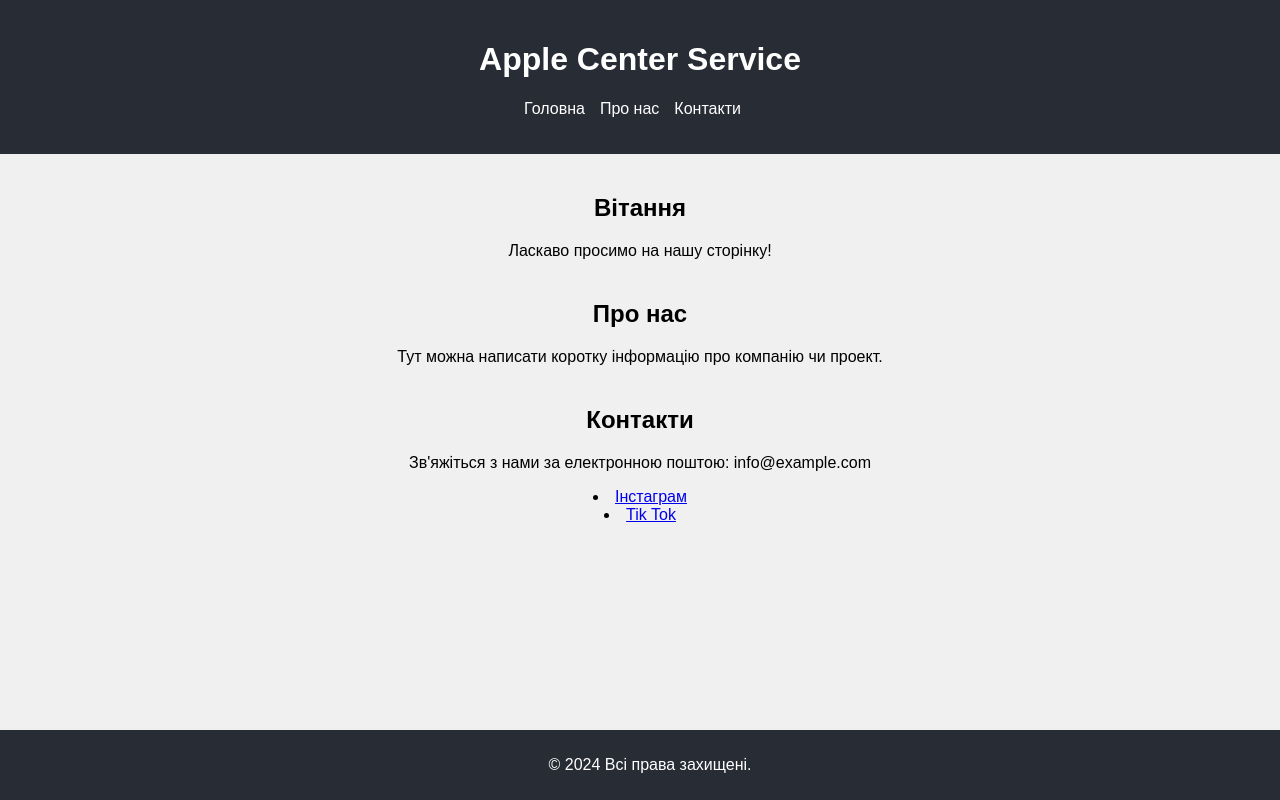
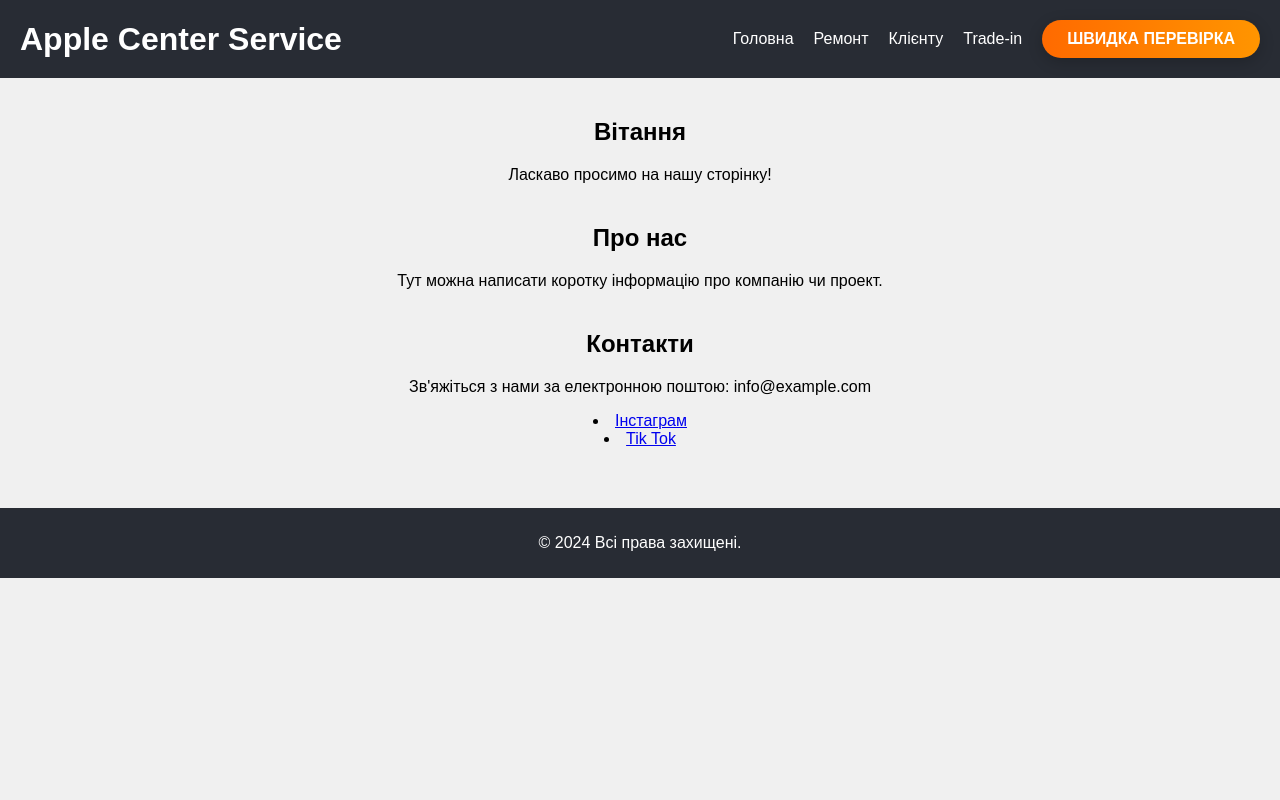
Before and after one commit to tkachenkoandrusha/web-proj, a React (Create React App) app: page / in a window 1280 px wide. Built offline with nearby package versions, Linux system fonts and the light colour scheme.

Commit message:
Кнопка Швидка пеервірка та стилізація

```diff
--- a/package.json
+++ b/package.json
@@ -6,6 +6,7 @@
     "@testing-library/jest-dom": "^5.17.0",
     "@testing-library/react": "^13.4.0",
     "@testing-library/user-event": "^13.5.0",
+    "font-awesome": "^4.7.0",
     "react": "^18.3.1",
     "react-dom": "^18.3.1",
     "react-scripts": "5.0.1",
@@ -34,5 +35,8 @@
       "last 1 firefox version",
       "last 1 safari version"
     ]
+  },
+  "devDependencies": {
+    "@babel/plugin-proposal-private-property-in-object": "^7.21.11"
   }
 }
--- a/src/App.css
+++ b/src/App.css
@@ -1,14 +1,18 @@
-@media (max-width: 600px) {
-  nav ul li {
-    display: block;
-    margin: 10px 0;
-  }
-}
-
+/* Основні стилі */
 body {
   margin: 0;
   font-family: Arial, sans-serif;
   background-color: #f0f0f0;
+  display: flex;
+  flex-direction: column;
+  height: 100%;
+  width: 100%;
+  overflow-x: hidden; /* Видаляємо горизонтальні повзунки */
+}
+
+html {
+  height: 100%;
+  width: 100%;
 }
 
 .App {
@@ -16,28 +20,47 @@
 }
 
 .App-header {
+  display: flex; /* Використовуємо flexbox для вирівнювання заголовка і меню в один рядок */
+  justify-content: space-between; /* Розташовуємо заголовок і меню по краях */
+  align-items: center; /* Вирівнюємо елементи по вертикалі */
   background-color: #282c34;
   padding: 20px;
   color: white;
 }
 
+.App-header h1 {
+  margin: 0; /* Видаляємо відступи у заголовка */
+}
+
 nav ul {
-  list-style-type: none;
+  list-style-type: none; /* Видаляємо стандартні маркери списку */
+  margin: 0;
   padding: 0;
+  display: flex; /* Розташовуємо елементи списку в рядок */
+  flex-wrap: wrap; /* Додаємо можливість переносу елементів на новий рядок */
+  justify-content: center; /* Центруємо меню, якщо місця багато */
 }
 
 nav ul li {
-  display: inline;
-  margin-right: 15px;
+  margin-right: 20px; /* Відступи між пунктами меню */
+}
+
+nav ul li:last-child {
+  margin-right: 0; /* Видаляємо останній зайвий відступ */
 }
 
 nav ul li a {
   color: white;
-  text-decoration: none;
+  text-decoration: none; /* Видаляємо підкреслення з посилань */
+}
+
+nav ul li a:hover {
+  text-decoration: underline; /* Додаємо підкреслення при наведенні на посилання */
 }
 
 main {
   padding: 20px;
+  flex: 1; /* Займає залишковий простір між хедером і футером */
 }
 
 section {
@@ -48,7 +71,77 @@
   background-color: #282c34;
   color: white;
   padding: 10px;
-  position: absolute;
+  text-align: center; /* Центруємо текст у футері */
   width: 100%;
+  position: relative; /* Змінюємо позиціонування, щоб футер завжди був під контентом */
   bottom: 0;
 }
+
+/* Стилі для мобільних пристроїв */
+@media (max-width: 600px) {
+  nav ul {
+    flex-direction: column; /* Виводимо елементи списку в стовпчик на маленьких екранах */
+    align-items: center; /* Центруємо елементи списку */
+  }
+
+  nav ul li {
+    margin: 10px 0; /* Додаємо вертикальні відступи між пунктами меню */
+    width: 100%; /* Додаємо ширину 100% для елементів */
+  }
+
+  .App-header {
+    flex-direction: column; /* Переносимо заголовок і меню в стовпчик */
+    text-align: center;
+  }
+
+  .App-header h1 {
+    margin-bottom: 20px; /* Відступ між заголовком і меню */
+  }
+}
+
+/* Корекція розмірів елементів */
+* {
+  box-sizing: border-box; /* Забезпечує врахування padding і border у розмір елементів */
+}
+/* Стилі для навігації */
+nav ul {
+  list-style-type: none;
+  margin: 0;
+  padding: 0;
+  display: flex;
+  align-items: center;
+}
+
+nav ul li {
+  margin-right: 20px;
+}
+
+/* Стилі для кнопки "Швидка перевірка" */
+.quick-check-button {
+  background: linear-gradient(90deg, #ff6a00, #ff9500); /* Градієнт кольорів */
+  color: white;
+  border: none;
+  padding: 10px 25px;
+  border-radius: 50px; /* Округлі краї */
+  cursor: pointer;
+  font-size: 16px;
+  font-weight: bold;
+  transition: all 0.3s ease; /* Плавний перехід для ефектів */
+  box-shadow: 0 4px 15px rgba(0, 0, 0, 0.2); /* Тінь для об’єму */
+  text-transform: uppercase; /* Великі літери */
+}
+
+.quick-check-button:hover {
+  background: linear-gradient(90deg, #ff9500, #ff6a00); /* Зміна напрямку градієнта */
+  transform: translateY(-3px); /* Легке піднімання при наведенні */
+  box-shadow: 0 6px 20px rgba(0, 0, 0, 0.3); /* Глибша тінь при наведенні */
+}
+
+.quick-check-button:active {
+  transform: translateY(0); /* Зворотній ефект при натисканні */
+  box-shadow: 0 4px 15px rgba(0, 0, 0, 0.2); /* Повертаємо попередню тінь */
+}
+
+.quick-check-button:focus {
+  outline: none; /* Прибираємо стандартну обводку */
+}
--- a/src/App.js
+++ b/src/App.js
@@ -9,8 +9,14 @@
   <nav>
     <ul>
       <li><a href="#home">Головна</a></li>
-            <li><a href="#about">Про нас</a></li>
-            <li><a href="#contact">Контакти</a></li>
+      <li><a href="#rem">Ремонт</a></li>
+      <li><a href="#user">Клієнту</a></li>
+      <li><a href="#tradein">Trade-in</a></li>
+      <li>
+        <button className="quick-check-button">
+          Швидка перевірка
+        </button>
+      </li>
     </ul>
   </nav>
 </header>
```
Also changed, not shown: 2 other files (tests, documents, lock files or other folders). Lines whose indentation alone changed are shown as unchanged.
